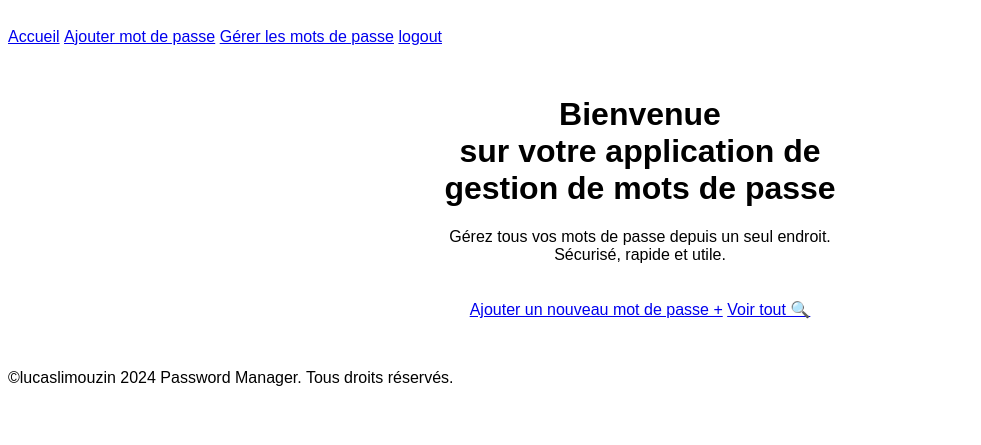
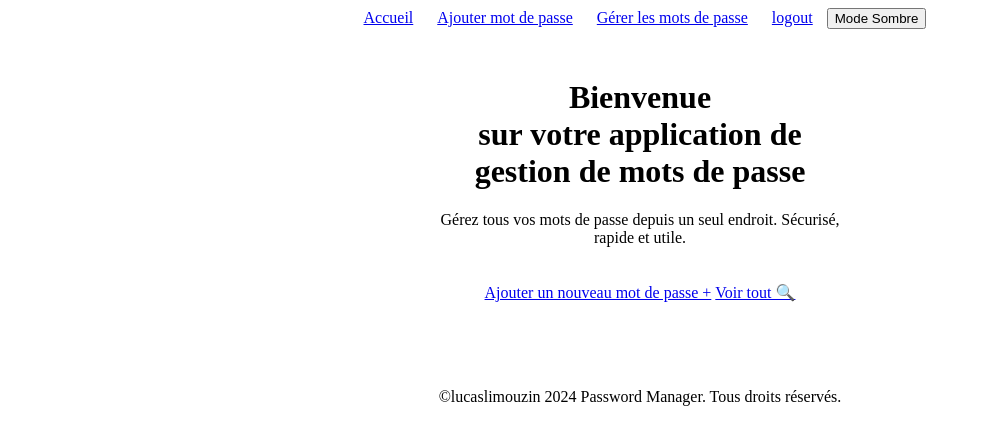
Before and after one commit to lucaslimouzin/b3-c2-django-limouzin, a Django app: template passwordManager/gestionpassword/templates/gestionpassword/home.html in a window 1280 px wide. Shown: the top 445 px of the page, without its empty margins (0-981 px from the left). Run offline with Django 3.2, Linux system fonts and the light colour scheme; the template is opened without the code that fills it, so the values that code supplies are empty.

Commit message:
centrage de la nav et du footer

```diff
--- a/passwordManager/gestionpassword/static/gestionpassword/styles.css
+++ b/passwordManager/gestionpassword/static/gestionpassword/styles.css
@@ -1,7 +1,27 @@
+/* Styles par défaut (mode clair) */
 body {
-    font-family: Arial, sans-serif;
+    background-color: white;
+    color: black;
 }
 
+/* Styles pour le mode sombre */
+body.dark-mode {
+    background-color: #121212;
+    color: white;
+}
+
+.navbar {
+    text-align: center;
+}
+.navbar a {
+    display: inline-block;
+    margin: 0 10px;
+}
+
+.footer {
+    text-align: center;
+    padding: 20px 0;
+}
 #container, #signup-container, #home-container {
     max-width: 400px;
     margin: 50px auto;
--- a/passwordManager/gestionpassword/templates/gestionpassword/base.html
+++ b/passwordManager/gestionpassword/templates/gestionpassword/base.html
@@ -10,11 +10,12 @@
 <body>
     <header>
         <!-- menus -->
-        <nav>
+        <nav class="navbar">
             <a href="{% url 'home' %}">Accueil</a>
             <a href="{% url 'add_password' %}">Ajouter mot de passe</a>
             <a href="{% url 'view_all' %}">Gérer les mots de passe</a>
             <a href="{% url 'logout' %}">logout</a>
+            <button onclick="toggleDarkMode()">Mode Sombre</button>
 
         </nav>
     </header>
@@ -25,9 +26,21 @@
         {% endblock content %}
     </main>
 
-    <footer>
+    <footer class="footer">
         <!-- footer-->
         <p>©lucaslimouzin 2024 Password Manager. Tous droits réservés.</p>
     </footer>
+    <script>
+        function toggleDarkMode() {
+            var isDarkMode = document.body.classList.toggle('dark-mode');
+            localStorage.setItem('darkMode', isDarkMode ? 'enabled' : 'disabled');
+        }
+
+        window.onload = function() {
+            if (localStorage.getItem('darkMode') === 'enabled') {
+                document.body.classList.add('dark-mode');
+            }
+        }
+        </script>
 </body>
 </html>
```
